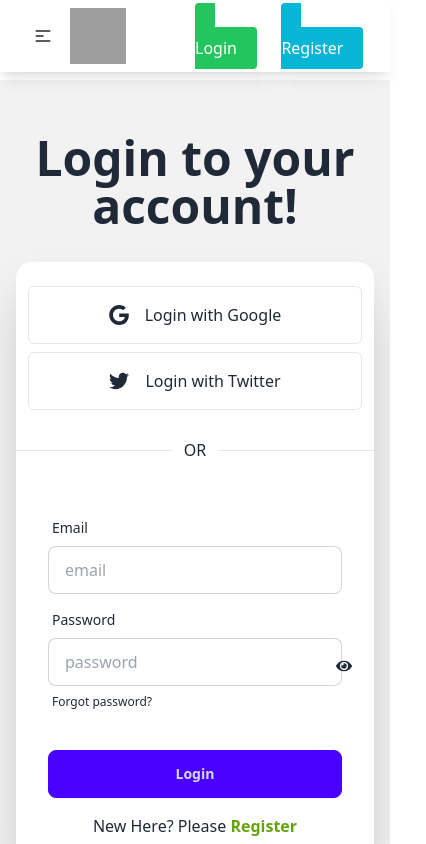
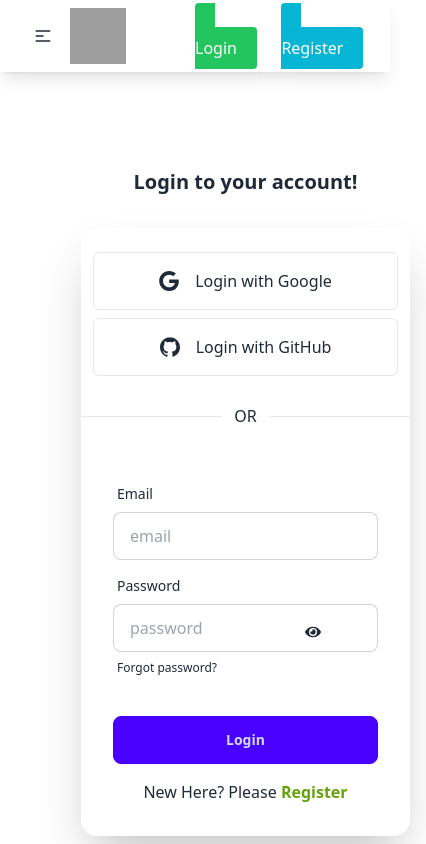
Before and after one commit to himelmia535/Journey-Master-Client, a React (Vite) app: page /login in a window 390 px wide. Shown: the top 844 px of the page, 426 px wide, since content can reach past the window. Built offline with nearby package versions, Linux system fonts and the light colour scheme; no server answers; grey boxes are pictures that could not be loaded.

Commit message:
githublogin

```diff
--- a/src/FirebaseProvider/FirebaseProvider.jsx
+++ b/src/FirebaseProvider/FirebaseProvider.jsx
@@ -1,15 +1,17 @@
 import { createContext, useEffect, useState } from "react";
-import { GoogleAuthProvider, createUserWithEmailAndPassword, onAuthStateChanged, signInWithEmailAndPassword, signInWithPopup } from "firebase/auth";
+import { GithubAuthProvider, GoogleAuthProvider, createUserWithEmailAndPassword, onAuthStateChanged, signInWithEmailAndPassword, signInWithPopup, signOut } from "firebase/auth";
 import auth from '../firebase/firebase.config';
 
 export const AuthContext = createContext(null)
 
     // social auth provider
     const googleProvider = new GoogleAuthProvider();
+    const githubProvider = new GithubAuthProvider();
 
 
 const FirebaseProvider = ({children}) => {
     const[user, setUser] = useState(null)
+    console.log(user);
 
     // create user
     const createUser = (email, password) =>{
@@ -26,6 +28,16 @@ const FirebaseProvider = ({children}) => {
         return signInWithPopup(auth, googleProvider)
     }
 
+    // github login
+    const githubLogin = () =>{
+        return signInWithPopup(auth, githubProvider)
+    }
+
+    // logout
+    const logout = () =>{
+        signOut(auth)
+    }
+
 
     // observer
     useEffect(()=>{
@@ -39,7 +51,9 @@ const FirebaseProvider = ({children}) => {
     const allValues = {
         createUser,
         signInUser,
-        googleLogin
+        googleLogin,
+        githubLogin,
+        logout
     }
 
     return (
--- a/src/pages/Login.jsx
+++ b/src/pages/Login.jsx
@@ -25,14 +25,15 @@ const Login = () => {
       })
   };
 
-  const {googleLogin} = useAuth();
+  // Social Login Auth Receive
+  const {googleLogin, githubLogin} = useAuth();
 
     return (
-        <div>
-             <div className="hero min-h-screen bg-base-200">
+        <div className="w-2/3 mx-auto lg:w-full">
+             <div className="hero min-h-screen lg:bg-base-200">
   <div className="hero-content flex-col ">
     <div className="text-center mb-4 lg:text-left">
-      <h1 className="text-5xl font-bold">Login to your account!</h1>
+      <h1 className="text-xl lg:text-5xl font-bold">Login to your account!</h1>
     </div>
     <div className="card shrink-0 w-full max-w-sm shadow-2xl bg-base-100">
 
@@ -44,11 +45,11 @@ const Login = () => {
 			</svg>
 			<p>Login with Google</p>
 		</button>
-    <button aria-label="Login with Twitter" role="button" className="flex items-center justify-center w-full p-4 space-x-4 border rounded-md focus:ring-2 focus:ring-offset-1 dark:border-gray-600 focus:dark:ring-violet-600">
+    <button onClick={()=>githubLogin()} aria-label="Login with GitHub" role="button" className="flex items-center justify-center w-full p-4 space-x-4 border rounded-md focus:ring-2 focus:ring-offset-1 dark:border-gray-600 focus:dark:ring-violet-600">
 			<svg xmlns="http://www.w3.org/2000/svg" viewBox="0 0 32 32" className="w-5 h-5 fill-current">
-				<path d="M31.937 6.093c-1.177 0.516-2.437 0.871-3.765 1.032 1.355-0.813 2.391-2.099 2.885-3.631-1.271 0.74-2.677 1.276-4.172 1.579-1.192-1.276-2.896-2.079-4.787-2.079-3.625 0-6.563 2.937-6.563 6.557 0 0.521 0.063 1.021 0.172 1.495-5.453-0.255-10.287-2.875-13.52-6.833-0.568 0.964-0.891 2.084-0.891 3.303 0 2.281 1.161 4.281 2.916 5.457-1.073-0.031-2.083-0.328-2.968-0.817v0.079c0 3.181 2.26 5.833 5.26 6.437-0.547 0.145-1.131 0.229-1.724 0.229-0.421 0-0.823-0.041-1.224-0.115 0.844 2.604 3.26 4.5 6.14 4.557-2.239 1.755-5.077 2.801-8.135 2.801-0.521 0-1.041-0.025-1.563-0.088 2.917 1.86 6.36 2.948 10.079 2.948 12.067 0 18.661-9.995 18.661-18.651 0-0.276 0-0.557-0.021-0.839 1.287-0.917 2.401-2.079 3.281-3.396z"></path>
+				<path d="M16 0.396c-8.839 0-16 7.167-16 16 0 7.073 4.584 13.068 10.937 15.183 0.803 0.151 1.093-0.344 1.093-0.772 0-0.38-0.009-1.385-0.015-2.719-4.453 0.964-5.391-2.151-5.391-2.151-0.729-1.844-1.781-2.339-1.781-2.339-1.448-0.989 0.115-0.968 0.115-0.968 1.604 0.109 2.448 1.645 2.448 1.645 1.427 2.448 3.744 1.74 4.661 1.328 0.14-1.031 0.557-1.74 1.011-2.135-3.552-0.401-7.287-1.776-7.287-7.907 0-1.751 0.62-3.177 1.645-4.297-0.177-0.401-0.719-2.031 0.141-4.235 0 0 1.339-0.427 4.4 1.641 1.281-0.355 2.641-0.532 4-0.541 1.36 0.009 2.719 0.187 4 0.541 3.043-2.068 4.381-1.641 4.381-1.641 0.859 2.204 0.317 3.833 0.161 4.235 1.015 1.12 1.635 2.547 1.635 4.297 0 6.145-3.74 7.5-7.296 7.891 0.556 0.479 1.077 1.464 1.077 2.959 0 2.14-0.020 3.864-0.020 4.385 0 0.416 0.28 0.916 1.104 0.755 6.4-2.093 10.979-8.093 10.979-15.156 0-8.833-7.161-16-16-16z"></path>
 			</svg>
-			<p>Login with Twitter</p>
+			<p>Login with GitHub</p>
 		</button>
       </div>
 
@@ -71,7 +72,7 @@ const Login = () => {
             <span className="label-text">Password</span>
           </label>
           <input name="password" type={showPassword ? "text" : "password"} placeholder="password" className="input input-bordered" {...register("password", { required: true })} />
-          <span className="absolute mt-14 ml-72" onClick={()=> setShowPassword(!showPassword)}>
+          <span className="absolute mt-14 ml-48 lg:ml-72" onClick={()=> setShowPassword(!showPassword)}>
 	            {
 	              showPassword ? <FaEyeSlash></FaEyeSlash> : <FaEye></FaEye>
 	            }
```
